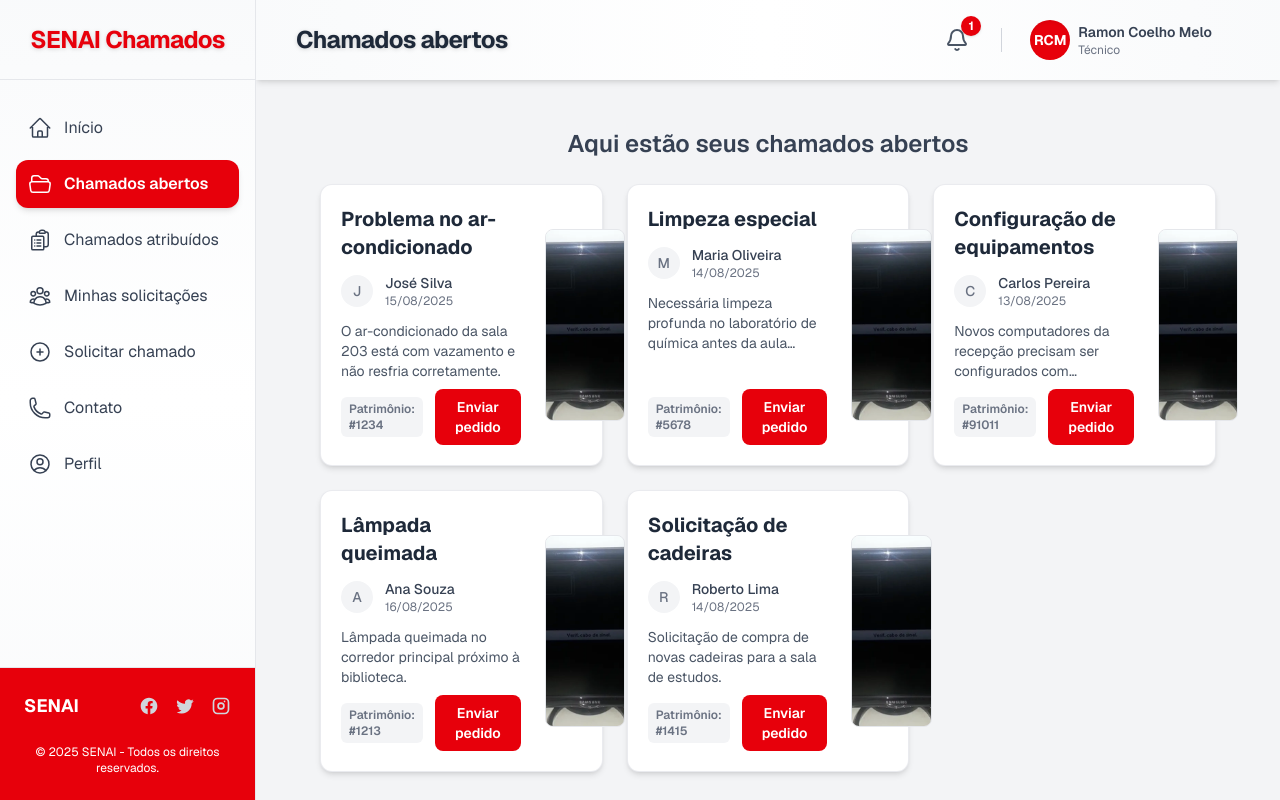
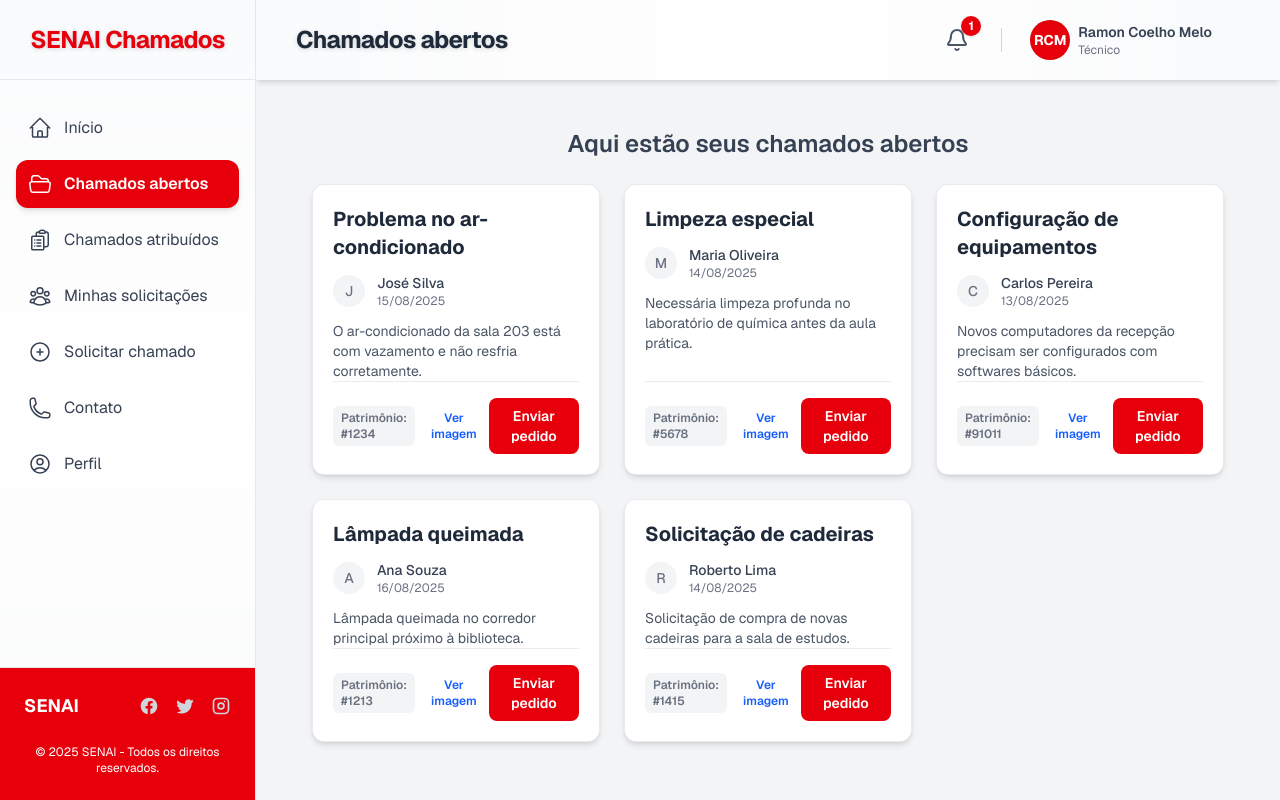
Before and after one commit to ramonespier/zelos, a Next.js app in the folder front-end/app/: page /tecnico in a window 1280 px wide. Both pictures are taken after a click on the button "Chamados abertos". Built offline with nearby package versions, Linux system fonts and the light colour scheme.

Commit message:
fix: card chamado

```diff
--- a/front-end/app/src/app/components/tecnico/ChamadosAbertos/CardChamado.jsx
+++ b/front-end/app/src/app/components/tecnico/ChamadosAbertos/CardChamado.jsx
@@ -1,20 +1,20 @@
 'use client';
 import { motion } from 'framer-motion';
-import Image from 'next/image'; // Usando next/image para otimização
+import Image from 'next/image';
 
 export default function CardChamado({ chamado, atribuidos, onAtribuir, onAbrirImagem }) {
   const estaAtribuido = atribuidos.includes(chamado.id);
 
-  // Componente reutilizável para a imagem, para não repetir código (Princípio DRY)
+  // Componente da imagem, continua o mesmo
   const ImagemComponente = () => (
     <motion.div
       whileHover={{ scale: 1.03 }}
-      className="h-48 rounded-lg overflow-hidden border border-gray-200 cursor-pointer group"
+      className="w-full h-48 rounded-lg overflow-hidden border border-gray-200 cursor-pointer group"
       onClick={() => onAbrirImagem(chamado.imagem)}
     >
       <Image
         className="w-full h-full object-cover transition-transform duration-300 group-hover:scale-110"
-        src={`/${chamado.imagem}`} // Assumindo que a imagem está na pasta /public
+        src={`/${chamado.imagem}`}
         alt={chamado.titulo}
         width={300}
         height={200}
@@ -30,16 +30,12 @@
       transition={{ duration: 0.4 }}
       className="bg-white p-5 rounded-xl shadow-md border border-gray-200/80 w-full flex flex-col"
     >
-      <div className="flex flex-col md:flex-row md:gap-x-6 h-full">
+      {/* ALTERADO: Removida a classe md:flex-row, o card será sempre uma coluna única */}
+      <div className="flex flex-col flex-1 h-full">
+        {/* --- INÍCIO DO CONTEÚDO PRINCIPAL --- */}
+        <div className="flex-1">
+          <h1 className="text-xl font-bold text-gray-800 line-clamp-2">{chamado.titulo}</h1>
 
-        {/* --- COLUNA DE CONTEÚDO (Esquerda no Desktop) --- */}
-        <div className="flex flex-col flex-1">
-          {/* Título */}
-          <h1 className="text-xl font-bold text-gray-800 line-clamp-2">
-            {chamado.titulo}
-          </h1>
-
-          {/* Usuário e data */}
           <div className="flex items-center gap-3 mt-3">
             <div className="w-8 h-8 rounded-full bg-gray-100 flex items-center justify-center text-sm font-medium text-gray-500">
               {chamado.usuario.charAt(0)}
@@ -52,30 +48,40 @@
             </div>
           </div>
 
-          {/* Descrição */}
-          <p className="text-gray-600 text-sm line-clamp-3 mt-3">
-            {chamado.descricao}
-          </p>
+          <p className="text-gray-600 text-sm line-clamp-3 mt-3">{chamado.descricao}</p>
 
-          {/* IMAGEM (Aparece aqui no fluxo para mobile) */}
+          {/* IMAGEM MOBILE: Agora só aparece em telas menores que 'sm' (celulares) */}
           {chamado.imagem && (
-            <div className="mt-4 md:hidden"> {/* Esconde em telas médias ou maiores */}
+            <div className="mt-4 sm:hidden">
               <ImagemComponente />
             </div>
           )}
+        </div>
+        {/* --- FIM DO CONTEÚDO PRINCIPAL --- */}
 
-          {/* Espaçador: empurra o botão para baixo no desktop */}
-          <div className="flex-grow hidden md:block"></div>
 
-          {/* Rodapé: Patrimônio e Botão */}
-          <div className="flex flex-col sm:flex-row items-start sm:items-center justify-between pt-4 mt-4 border-t border-gray-200/80 md:border-t-0 md:pt-2 md:mt-0 gap-3">
+        {/* --- RODAPÉ DO CARD --- */}
+        <div className="flex flex-col sm:flex-row items-start sm:items-center justify-between pt-4 mt-auto border-t border-gray-200/80 gap-3">
+          <div className="flex items-center gap-4">
             <span className="text-xs font-semibold text-gray-500 bg-gray-100 px-2 py-1 rounded-md">
               Patrimônio: #{chamado.patrimonio}
             </span>
+
+            {/* ADICIONADO: Botão "Ver imagem" que só aparece em telas 'sm' ou maiores */}
+            {chamado.imagem && (
+              <button
+                onClick={() => onAbrirImagem(chamado.imagem)}
+                className="hidden sm:inline text-xs font-semibold text-blue-600 hover:underline"
+              >
+                Ver imagem
+              </button>
+            )}
+          </div>
+
           <button
             onClick={() => onAtribuir(chamado.id)}
             disabled={estaAtribuido}
-              className={`px-5 py-2 rounded-lg text-sm font-semibold transition-all w-full sm:w-auto cursor-pointer ${
+            className={`px-5 py-2 rounded-lg text-sm font-semibold transition-all w-full sm:w-auto ${
               estaAtribuido
                 ? 'bg-green-100 text-green-700 cursor-not-allowed'
                 : 'bg-red-600 text-white hover:bg-red-700 active:scale-95'
@@ -86,13 +92,7 @@
         </div>
       </div>
 
-        {/* --- COLUNA DA IMAGEM (Aparece apenas no Desktop) --- */}
-        {chamado.imagem && (
-          <div className="hidden md:flex md:w-1/3 flex-shrink-0 items-center"> {/* Escondido por padrão, visível em telas médias ou maiores */}
-            <ImagemComponente />
-          </div>
-        )}
-      </div>
+      {/* REMOVIDO: A coluna inteira de imagem para desktop foi removida daqui */}
     </motion.div>
   );
 }
--- a/front-end/app/src/app/components/tecnico/ChamadosAbertos/ChamadosAbertos.jsx
+++ b/front-end/app/src/app/components/tecnico/ChamadosAbertos/ChamadosAbertos.jsx
@@ -5,7 +5,6 @@
 import ModalAtribuicao from './ModalAtribuicao';
 import ModalImagem from './ModalImagem';
 
-// Chamados abertos de exemplo
 const chamados = [
   {
     id: 1,
@@ -15,7 +14,7 @@
     criado_em: '2025-08-15T09:30:00',
     usuario: 'José Silva',
     patrimonio: '1234',
-      imagem: 'monitor.webp'
+    imagem: 'monitor.webp'
   },
   {
     id: 2,
@@ -25,7 +24,7 @@
     criado_em: '2025-08-14T14:00:00',
     usuario: 'Maria Oliveira',
     patrimonio: '5678',
-      imagem: 'monitor.webp'
+    imagem: 'monitor.webp'
   },
   {
     id: 3,
@@ -55,10 +54,9 @@
     criado_em: '2025-08-14T16:45:00',
     usuario: 'Roberto Lima',
     patrimonio: '1415',
-      imagem: 'monitor.webp'
+    imagem: 'monitor.webp'
   }
 ];
-
 export default function ChamadosAbertos() {
   const [atribuidos, setAtribuidos] = useState([]);
   const [modalAberto, setModalAberto] = useState(false);
@@ -80,14 +78,14 @@
         initial={{ opacity: 0, y: 50 }}
         animate={{ opacity: 1, y: 0 }}
         transition={{ duration: 0.8 }}
-        className="flex flex-col w-full px-4 sm:px-6 md:px-10 py-6"
+        className="flex flex-col w-full px-4 sm:px-6 lg:px-8 py-6"
       >
-        <h1 className='text-xl sm:text-2xl font-semibold text-gray-700 mb-6 text-center'>
+        <h1 className='text-xl sm:text-2xl font-semibold text-gray-700 mb-4 sm:mb-6 text-center'>
           Aqui estão seus chamados abertos
         </h1>
 
         {/* GRID RESPONSIVO */}
-        <div className="grid grid-cols-1 sm:grid-cols-1 md:grid-cols-2 lg:grid-cols-3 gap-6">
+        <div className="grid grid-cols-1 sm:grid-cols-1 md:grid-cols-2 lg:grid-cols-2 xl:grid-cols-3 gap-4 sm:gap-5 lg:gap-6">
           {chamados.map(chamado => (
             <CardChamado
               key={chamado.id}
```
Lines whose indentation alone changed are shown as unchanged.
